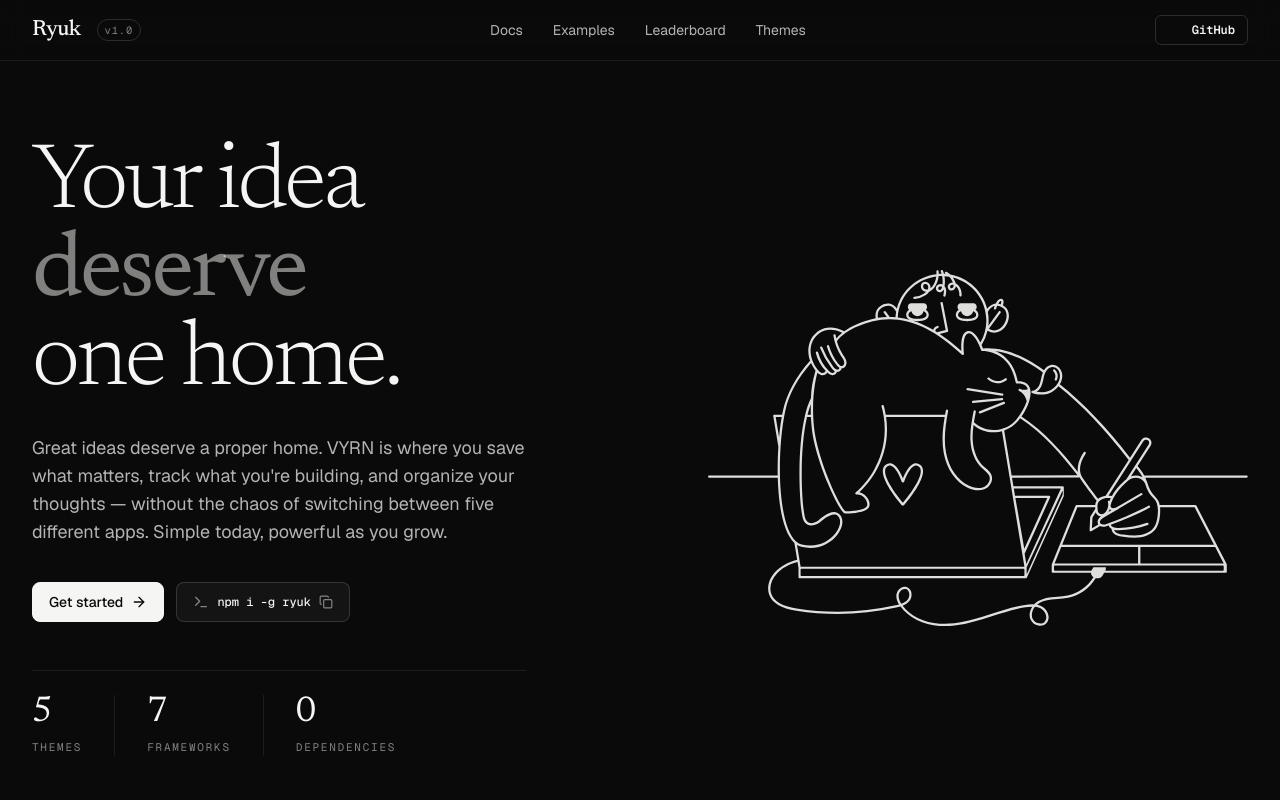
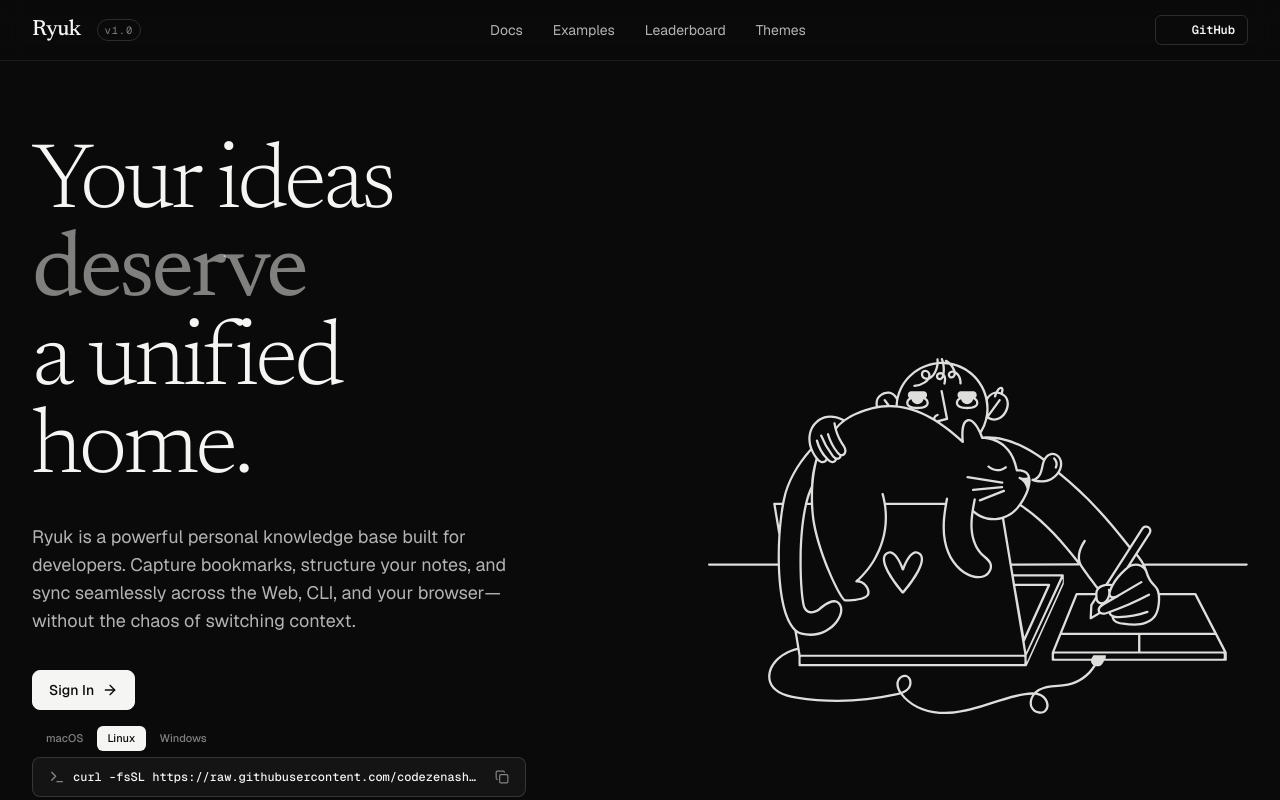
Before and after one commit to codezenashish/ryuk, a Next.js app: page / in a window 1280 px wide. Shown: the top 800 px of the page. Built offline with nearby package versions, Linux system fonts and the light colour scheme; no server answers; some icons are missing.

Commit message:
feat: update CLI server detection, enhance installation copy UI, and rebrand landing hero

```diff
--- a/cli/index.ts
+++ b/cli/index.ts
@@ -108,7 +108,7 @@ interface NoteListResponse {
 }
 
 const CONFIG_FILE = path.join(os.homedir(), ".ryukrc");
-const DEFAULT_HOST = process.env.RYUK_SERVER_URL || "http://localhost:3000";
+const DEFAULT_HOST = process.env.RYUK_SERVER_URL || "https://ryuk-vert.vercel.app";
 
 function getConfig(): RyukConfig {
   try {
@@ -458,6 +458,18 @@ program
 /**
  * Command: ryuk login
  */
+async function isLocalhostRunning(): Promise<boolean> {
+  try {
+    const controller = new AbortController();
+    const id = setTimeout(() => controller.abort(), 1500);
+    const res = await fetch("http://localhost:3000", { signal: controller.signal });
+    clearTimeout(id);
+    return res.ok || res.status === 404;
+  } catch {
+    return false;
+  }
+}
+
 program
   .command("login")
   .description("Authenticate using your Ryuk API Key")
@@ -466,7 +478,28 @@ program
     console.log(chalk.dim("Get your API Key from your Ryuk Settings page (/setting).\n"));
 
     try {
-      const answers = await inquirer.prompt<{ apiKey: string; serverUrl: string }>([
+      const spinnerLocal = createSpinner("Checking environments...").start();
+      const isLocal = await isLocalhostRunning();
+      spinnerLocal.stop();
+
+      let serverUrl = DEFAULT_HOST;
+
+      if (isLocal) {
+        const envAnswer = await inquirer.prompt<{ serverUrl: string }>([
+          {
+            type: "list",
+            name: "serverUrl",
+            message: "Local server detected! Which environment do you want to connect to?",
+            choices: [
+              { name: "Live Production (https://ryuk-vert.vercel.app)", value: "https://ryuk-vert.vercel.app" },
+              { name: "Local Development (http://localhost:3000)", value: "http://localhost:3000" }
+            ],
+          }
+        ]);
+        serverUrl = envAnswer.serverUrl;
+      }
+
+      const answers = await inquirer.prompt<{ apiKey: string }>([
         {
           type: "password",
           name: "apiKey",
@@ -478,17 +511,11 @@ program
             }
             return true;
           },
-        },
-        {
-          type: "input",
-          name: "serverUrl",
-          message: "Ryuk Server URL:",
-          default: DEFAULT_HOST,
-        },
+        }
       ]);
 
       const apiKey = answers.apiKey.trim();
-      const serverUrl = answers.serverUrl.trim().replace(/\/$/, "");
+      serverUrl = serverUrl.trim().replace(/\/$/, "");
 
       const spinner = createSpinner("Validating API key...").start();
 
--- a/src/components/client/install-copy.tsx
+++ b/src/components/client/install-copy.tsx
@@ -1,21 +1,41 @@
 'use client'
 
-import { useState } from 'react'
+import { useState, useEffect } from 'react'
 import { Terminal, Copy, Check } from 'lucide-react'
 
-const installCommand = 'npm i -g ryuk'
+const installCommands = {
+  mac: 'curl -fsSL https://raw.githubusercontent.com/codezenashish/ryuk/main/install.sh | bash',
+  linux: 'curl -fsSL https://raw.githubusercontent.com/codezenashish/ryuk/main/install.sh | bash',
+  windows: 'iwr -useb https://raw.githubusercontent.com/codezenashish/ryuk/main/install.ps1 | iex',
+}
+
+type OS = 'mac' | 'linux' | 'windows'
 
 export function InstallCopy() {
   const [copied, setCopied] = useState(false)
+  const [activeTab, setActiveTab] = useState<OS>('mac')
+  const [mounted, setMounted] = useState(false)
+
+  useEffect(() => {
+    setMounted(true)
+    const userAgent = window.navigator.userAgent.toLowerCase()
+    if (userAgent.includes('win')) {
+      setActiveTab('windows')
+    } else if (userAgent.includes('linux')) {
+      setActiveTab('linux')
+    } else {
+      setActiveTab('mac')
+    }
+  }, [])
 
   async function copyInstallCommand() {
     try {
-      await navigator.clipboard.writeText(installCommand)
+      await navigator.clipboard.writeText(installCommands[activeTab])
       setCopied(true)
       setTimeout(() => setCopied(false), 2000)
       window.dispatchEvent(
         new CustomEvent('ryuk:toast', {
-          detail: `Copied ${installCommand}`,
+          detail: `Copied command`,
         }),
       )
     } catch {
@@ -23,19 +43,44 @@ export function InstallCopy() {
     }
   }
 
+  // Prevent hydration mismatch
+  const displayCommand = mounted ? installCommands[activeTab] : installCommands.mac
+
   return (
+    <div className="flex flex-col gap-1.5 w-full sm:w-auto max-w-full">
+      <div className="flex items-center gap-1 px-1">
+        {(['mac', 'linux', 'windows'] as const).map((os) => (
+          <button
+            key={os}
+            type="button"
+            onClick={() => setActiveTab(os)}
+            className={`px-2.5 py-1 text-[11px] font-medium rounded-md transition-colors cursor-pointer ${
+              activeTab === os
+                ? 'bg-ink text-paper'
+                : 'text-ink-3 hover:text-ink hover:bg-paper-2'
+            }`}
+          >
+            {os === 'mac' ? 'macOS' : os === 'linux' ? 'Linux' : 'Windows'}
+          </button>
+        ))}
+      </div>
       <button
         type="button"
         onClick={copyInstallCommand}
-      className="inline-flex h-10 cursor-pointer items-center justify-center gap-2 rounded-lg border border-line-2 bg-paper-3 px-4 py-2.5 text-sm font-medium whitespace-nowrap text-ink transition hover:border-line-strong hover:bg-paper-card active:translate-y-px"
+        className="inline-flex h-10 w-full cursor-pointer items-center justify-between sm:justify-start gap-3 rounded-lg border border-line-2 bg-paper-3 px-4 py-2.5 text-sm font-medium text-ink transition hover:border-line-strong hover:bg-paper-card active:translate-y-px overflow-hidden"
       >
+        <div className="flex items-center gap-2 overflow-hidden flex-1">
           <Terminal className="h-4 w-4 shrink-0 text-ink-3" />
-      <code className="font-code text-[12px] leading-none">{installCommand}</code>
+          <code className="font-code text-[12px] leading-none truncate block">
+            {displayCommand}
+          </code>
+        </div>
         {copied ? (
           <Check className="h-3.5 w-3.5 shrink-0 text-emerald-400 transition-all" />
         ) : (
           <Copy className="h-3.5 w-3.5 shrink-0 text-ink-3 transition-opacity hover:text-ink" />
         )}
       </button>
+    </div>
   )
 }
--- a/src/components/landing/hero.tsx
+++ b/src/components/landing/hero.tsx
@@ -43,25 +43,22 @@ export function Hero() {
         <div className="grid grid-cols-1 items-center gap-14 lg:grid-cols-[minmax(0,0.75fr)_minmax(0,1fr)] lg:gap-16">
           <div className="min-w-0">
             <h1 className="mb-7 font-display text-[clamp(56px,7.2vw,104px)] leading-[0.96] font-[380] tracking-[-0.035em] [&_.soft]:font-normal [&_.soft]:text-ink-3">
-              Your idea <span className="soft">deserve</span>
+              Your ideas <span className="soft">deserve</span>
               <br />
-              one home.
+              a unified home.
             </h1>
 
             <p className="mt-6 max-w-[56ch] font-body text-[18px] leading-[1.55] text-ink-2">
-              Great ideas deserve a proper home. VYRN is where you save what
-              matters, track what you&apos;re building, and organize your thoughts —
-              without the chaos of switching between five different apps. Simple
-              today, powerful as you grow.
+              Ryuk is a powerful personal knowledge base built for developers. Capture bookmarks, structure your notes, and sync seamlessly across the Web, CLI, and your browser—without the chaos of switching context.
             </p>
 
-            <div className="mt-9 flex flex-wrap items-center gap-3">
+            <div className="mt-9 flex flex-wrap items-end gap-4">
               <button
                 onClick={handleStartClick}
                 disabled={!isLoaded}
                 className="inline-flex h-10 items-center justify-center gap-2 rounded-lg border border-ink bg-ink px-4 py-2.5 text-sm font-medium whitespace-nowrap text-paper transition hover:border-white hover:bg-white hover:text-paper active:translate-y-px cursor-pointer"
               >
-                <span>Get started</span>
+                <span>Sign In</span>
                 <ArrowRight className="h-4 w-4 shrink-0" />
               </button>
               <InstallCopy />
```
Also changed, not shown: 1 other file (tests, documents, lock files or other folders). Lines whose indentation alone changed are shown as unchanged.
